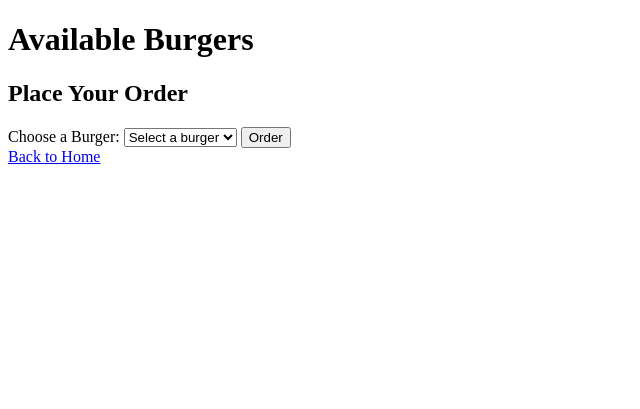
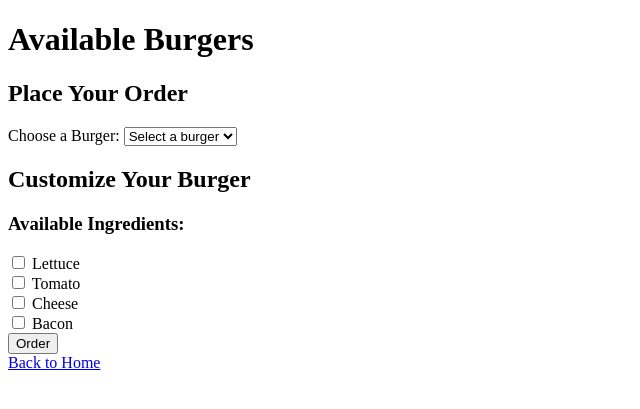
Before and after one commit to liaamg1/burgerprogram, a Flask app: page /order in a window 1280 px wide. Shown: the top 409 px of the page, without its empty margins (0-640 px from the left). Run offline with Flask 3, Linux system fonts and the light colour scheme; data that the repository does not hold is empty; some libraries are stand-ins or nearby versions.

Commit message:
kod för att lägga till val av ingridienser

```diff
--- a/Containers/BurgerOrder/app.py
+++ b/Containers/BurgerOrder/app.py
@@ -21,9 +21,9 @@ def display_burgers():
 def send_order():
     order_data = request.get_json()
     burger_name = order_data.get('name')
+    ingredients = order_data.get('ingredients', [])
 
-
-    response = requests.post('http://kitchenview:5001/receive-order', json={'name': burger_name})
+    response = requests.post('http://kitchenview:5001/receive-order', json={'name': burger_name, 'ingredients': ingredients })
 
 
     return jsonify(response.json()), response.status_code
--- a/Containers/BurgerOrder/templates/burgers.html
+++ b/Containers/BurgerOrder/templates/burgers.html
@@ -25,6 +25,21 @@
             <option value="{{ burger.name }}">{{ burger.name }}</option>
             {% endfor %}
         </select>
+        <h2>Customize Your Burger</h2>
+<form id="ingredientForm">
+    <h3>Available Ingredients:</h3>
+    <div>
+        <input type="checkbox" id="lettuce" name="ingredients" value="Lettuce">
+        <label for="lettuce">Lettuce</label><br>
+        <input type="checkbox" id="tomato" name="ingredients" value="Tomato">
+        <label for="tomato">Tomato</label><br>
+        <input type="checkbox" id="cheese" name="ingredients" value="Cheese">
+        <label for="cheese">Cheese</label><br>
+        <input type="checkbox" id="bacon" name="ingredients" value="Bacon">
+        <label for="bacon">Bacon</label><br>
+    </div>
+</form>
+
         <button type="submit">Order</button>
     </form>
 
@@ -37,18 +52,26 @@
             event.preventDefault();
             const burgerName = document.getElementById('burgerSelect').value;
 
+            const ingredients = [];
+        document.querySelectorAll('input[name="ingredients"]:checked').forEach(ingredient => {
+            ingredients.push(ingredient.value);
+        });
+
+
             const response = await fetch('/send-order', {
                 method: 'POST',
                 headers: {
                     'Content-Type': 'application/json',
                 },
-                body: JSON.stringify({ name: burgerName }),
+                body: JSON.stringify({ name: burgerName, ingredients: ingredients }),
             });
 
             const result = await response.json();
             document.getElementById('orderResult').innerText = result.message;
             document.getElementById('burgerSelect').value = ''; // Clear selection
-        };
+            document.querySelectorAll('input[name="ingredients"]:checked').forEach(ingredient => {
+                ingredient.checked = false;
+        });
     </script>
 </body>
 </html>
--- a/Containers/KitchenView/kitchen.py
+++ b/Containers/KitchenView/kitchen.py
@@ -17,7 +17,9 @@ def index():
 def receive_order():
     order_data = request.json
     burger_name = order_data.get('name')
+    ingredients = order_data.get('ingredients', [])
     if burger_name:
+        order_details = f"{burger_name} with ingredients: {', '.join(ingredients)}"
         orders.append(burger_name)
     return jsonify({'message': 'Order received'}), 200  # A simple response
 
```
